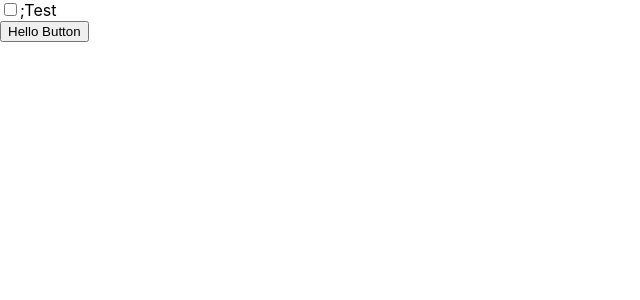
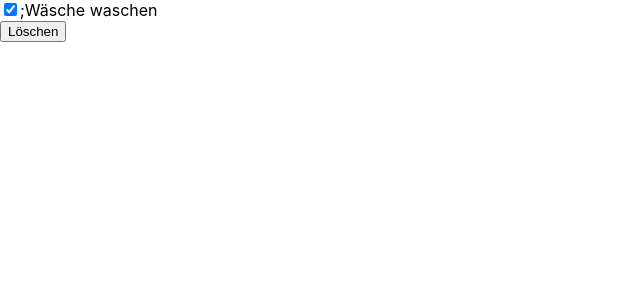
Before and after one commit to wehrend/todo-app, a React (Create React App) app: page / in a window 1280 px wide. Shown: the top 300 px of the page, without its empty margins (0-640 px from the left). Built offline with nearby package versions, Linux system fonts and the light colour scheme.

Commit message:
creating todo components (part 2)

```diff
--- a/src/components/button/Button.jsx
+++ b/src/components/button/Button.jsx
@@ -1,5 +1,5 @@
 function Button() {
-  return <button>Hello Button</button>;
+  return <button>Löschen</button>;
 }
 
 export default Button;
--- a/src/components/checkbox/Checkbox.jsx
+++ b/src/components/checkbox/Checkbox.jsx
@@ -1,7 +1,13 @@
-function Checkbox() {
+function Checkbox({ todoItem, handleChangeCheckbox }) {
   return (
     <div>
-      <input id="1" type="checkbox"></input>;<label for="1">Test</label>
+      <input
+        id={todoItem.id}
+        type="checkbox"
+        checked={todoItem.done}
+        onChange={handleChangeCheckbox}
+      ></input>
+      ;<label for={todoItem.id}>{todoItem.content}</label>
     </div>
   );
 }
--- a/src/views/todo/components/Todo.jsx
+++ b/src/views/todo/components/Todo.jsx
@@ -1,7 +1,26 @@
+import { useState } from "react";
 import TodoItem from "./todoitem/TodoItem";
 
 function Todo() {
-  return <TodoItem />;
+  const [todos, setTodos] = useState([
+    {
+      id: Math.random(),
+      content: "Wäsche waschen",
+      done: "false",
+    },
+  ]);
+
+  function handleChangeCheckbox(event) {
+    console.log(event.target.checked);
+  }
+
+  return (
+    <div>
+      {todos.map((todo) => (
+        <TodoItem todoItem={todo} handleChangeCheckbox={handleChangeCheckbox} />
+      ))}
+    </div>
+  );
 }
 
 export default Todo;
--- a/src/views/todo/components/todoitem/TodoItem.jsx
+++ b/src/views/todo/components/todoitem/TodoItem.jsx
@@ -1,10 +1,13 @@
 import Checkbox from "../../../../components/checkbox/Checkbox";
 import Button from "../../../../components/button/Button";
 
-function TodoItem() {
+function TodoItem({ todoItem, handleChangeCheckbox }) {
   return (
     <div>
-      <Checkbox />
+      <Checkbox
+        todoItem={todoItem}
+        handleChangeCheckbox={handleChangeCheckbox}
+      />
       <Button />
     </div>
   );
```
